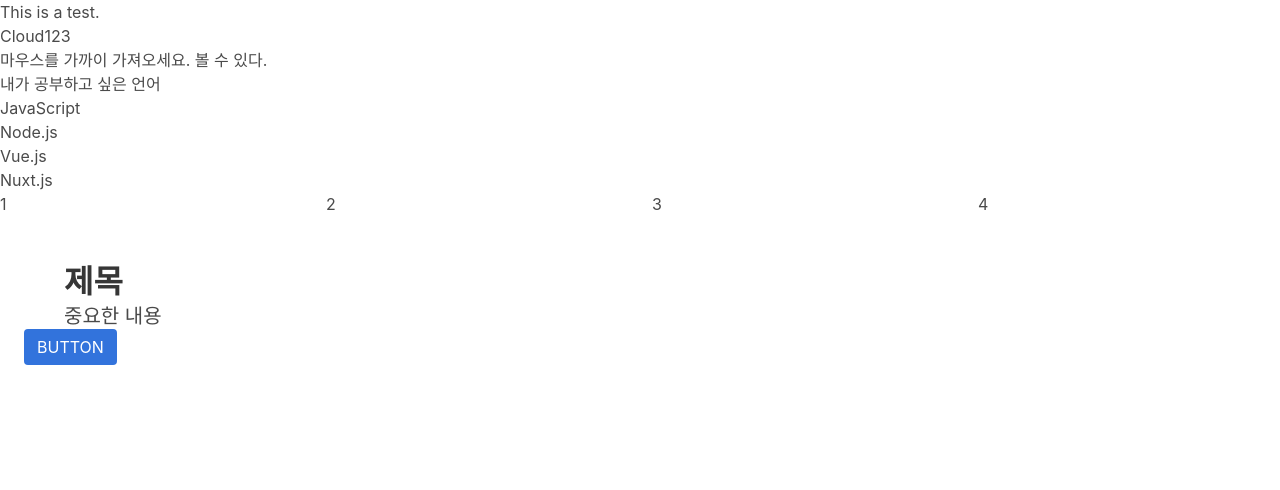
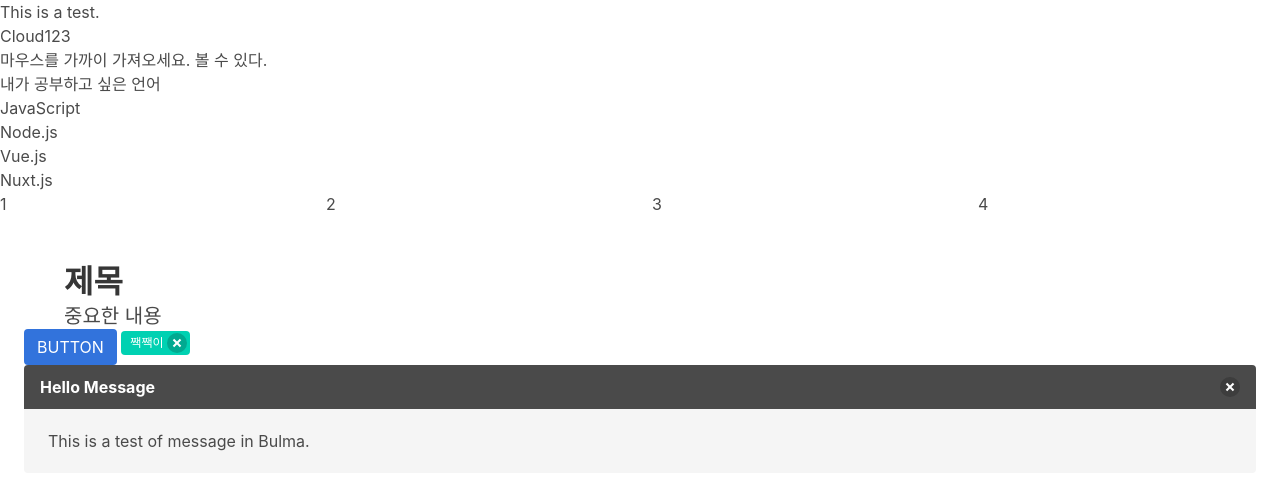
Before and after one commit to KPolish/0508_Vue, a plain HTML site: page index.html in a window 1280 px wide. Drawn offline with nearby package versions, Linux system fonts and the light colour scheme.

Commit message:
20180508_Vue#01

```diff
--- a/index.html
+++ b/index.html
@@ -35,6 +35,19 @@
             <h2 class="subtitle">중요한 내용</h2>
         </div>
         <a class="button is-link">BUTTON</a>
+        <span class="tag is-primary">짹짹이
+            <button class="delete"></button>
+        </span>
+        <article class="message">
+            <div class="message-header">
+                <p>Hello Message</p>
+                <button class="delete is-primary"></button>
+            </div>
+            <div class="message-body">
+                <span class="content is-5">
+                    This is a test of message in Bulma.</span>
+            </div>
+        </article>
     </section>
  <script src="https://cdn.jsdelivr.net/npm/vue/dist/vue.js"></script>
  <script>
```
